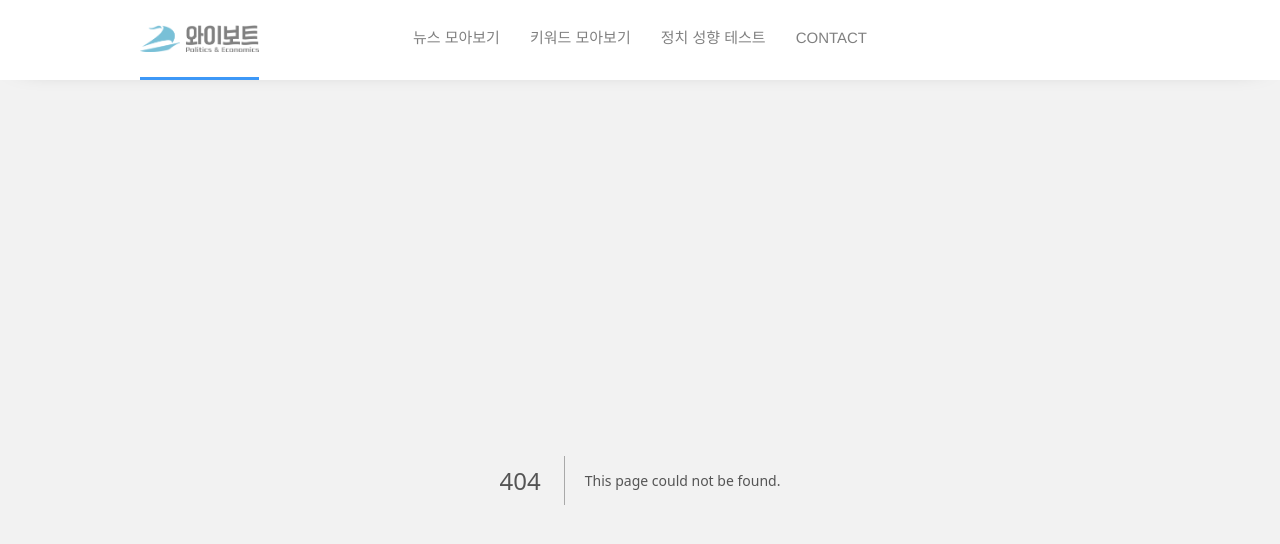
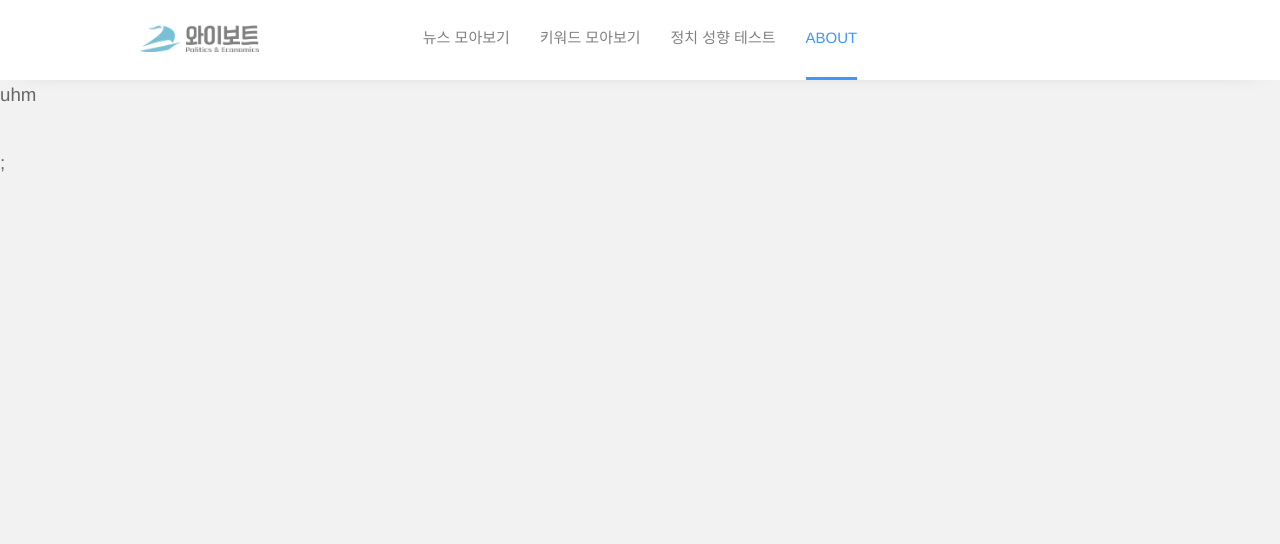
Before and after one commit to Doooooring/yvote_next, a Next.js app: page /about in a window 1280 px wide. Before the commit this address had no page. Shown: the top 544 px of the page. Built offline with nearby package versions, Linux system fonts and the light colour scheme.

Commit message:
created about page

```diff
--- a/components/common/header/index.tsx
+++ b/components/common/header/index.tsx
@@ -36,8 +36,8 @@ export default function Header() {
       setCurTab('keywords');
     } else if (navigation.pathname.includes('analyze')) {
       setCurTab('analyze');
-    } else if (navigation.pathname.includes('contatct')) {
-      setCurTab('contact');
+    } else if (navigation.pathname.includes('about')) {
+      setCurTab('about');
     } else {
       setCurTab('home');
     }
@@ -59,7 +59,7 @@ export default function Header() {
 
           <NavBox link={'/analyze'} comment="정치 성향 테스트" state={curTab === 'analyze'} />
 
-          <NavBox link={'/contact'} comment="CONTACT" state={curTab === 'contact'} />
+          <NavBox link={'/about'} comment="ABOUT" state={curTab === 'about'} />
         </NavigationBox>
       </HeaderBody>
     </Wrapper>
--- /dev/null
+++ b/pages/about/index.tsx
@@ -0,0 +1,11 @@
+import styled from 'styled-components';
+
+export default function About() {
+  return (
+    <Wrapper>
+      <p>uhm</p>
+    </Wrapper>
+  );
+}
+
+const Wrapper = styled.div``;
```
